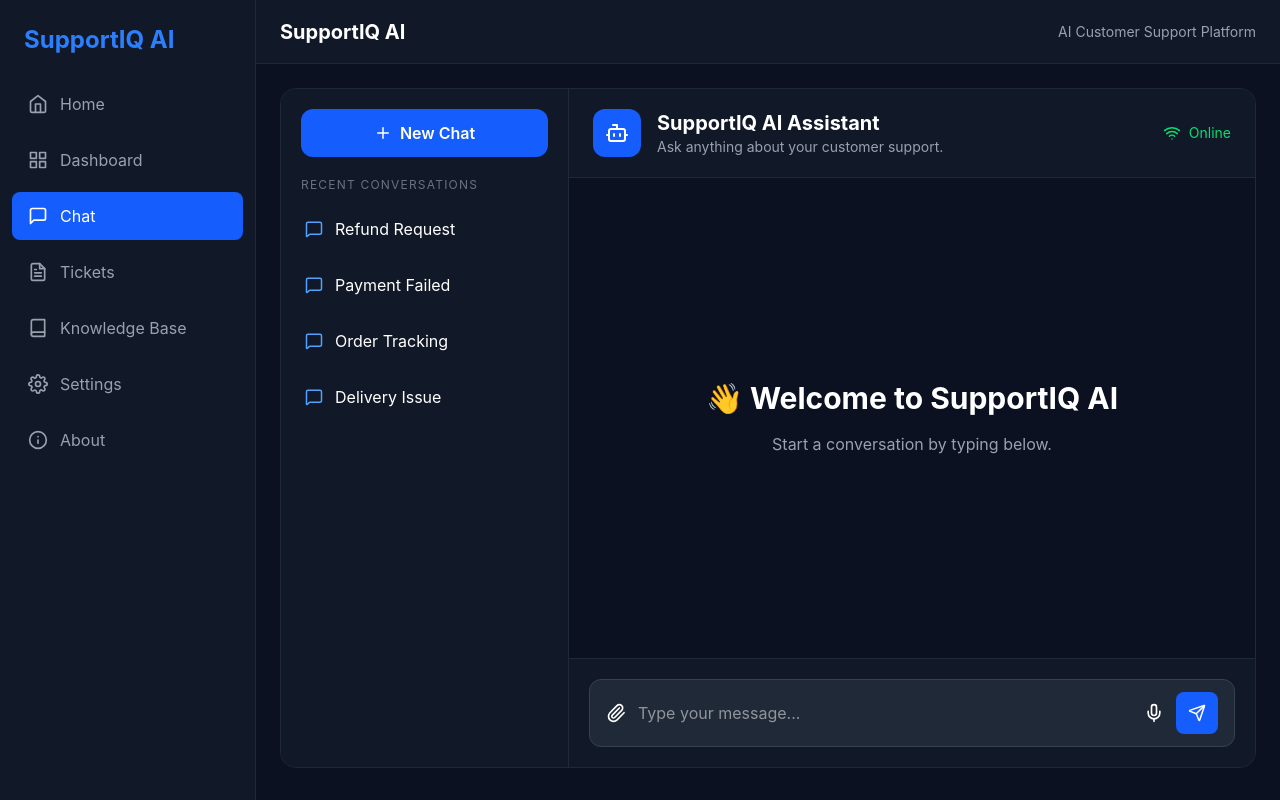
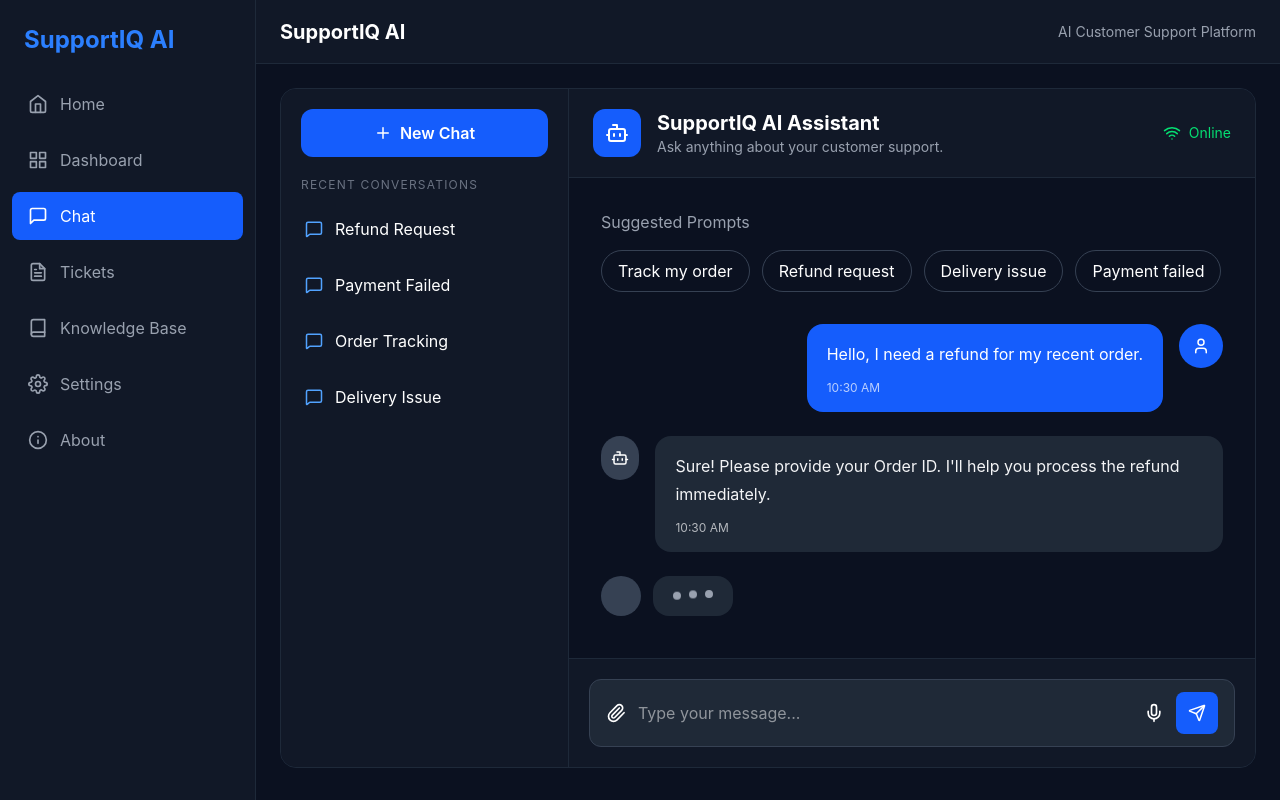
Before and after one commit to Tharun-Ajmeera/supportiq-ai, a React (Vite) app: page /chat in a window 1280 px wide. Built offline with nearby package versions, Linux system fonts and the light colour scheme.

Commit message:
Add chat conversation UI

```diff
--- a/src/components/chat/ChatWindow.jsx
+++ b/src/components/chat/ChatWindow.jsx
@@ -1,18 +1,37 @@
+import MessageBubble from "./MessageBubble";
+import SuggestedPrompts from "./SuggestedPrompts";
+import TypingIndicator from "./TypingIndicator";
+
+const messages = [
+  {
+    id: 1,
+    sender: "user",
+    text: "Hello, I need a refund for my recent order.",
+    time: "10:30 AM",
+  },
+  {
+    id: 2,
+    sender: "ai",
+    text:
+      "Sure! Please provide your Order ID. I'll help you process the refund immediately.",
+    time: "10:30 AM",
+  },
+];
+
 export default function ChatWindow() {
   return (
-    <div className="flex-1 flex items-center justify-center bg-[#0B1120]">
+    <div className="flex-1 overflow-y-auto bg-[#0B1120] p-8">
 
-      <div className="text-center">
+      <SuggestedPrompts />
 
-        <h2 className="text-3xl font-bold">
-          👋 Welcome to SupportIQ AI
-        </h2>
+      {messages.map((message) => (
+        <MessageBubble
+          key={message.id}
+          message={message}
+        />
+      ))}
 
-        <p className="mt-4 text-gray-400">
-          Start a conversation by typing below.
-        </p>
-
-      </div>
+      <TypingIndicator />
 
     </div>
   );
--- /dev/null
+++ b/src/components/chat/MessageBubble.jsx
@@ -0,0 +1,39 @@
+import { Bot, User } from "lucide-react";
+
+export default function MessageBubble({ message }) {
+  const isUser = message.sender === "user";
+
+  return (
+    <div
+      className={`flex ${isUser ? "justify-end" : "justify-start"} mb-6`}
+    >
+      <div
+        className={`flex max-w-3xl gap-4 ${
+          isUser ? "flex-row-reverse" : ""
+        }`}
+      >
+        <div
+          className={`h-11 w-11 rounded-full flex items-center justify-center ${
+            isUser ? "bg-blue-600" : "bg-gray-700"
+          }`}
+        >
+          {isUser ? <User size={18} /> : <Bot size={18} />}
+        </div>
+
+        <div
+          className={`rounded-2xl px-5 py-4 ${
+            isUser
+              ? "bg-blue-600 text-white"
+              : "bg-[#1F2937] text-gray-100"
+          }`}
+        >
+          <p className="leading-7">{message.text}</p>
+
+          <p className="mt-3 text-xs opacity-70">
+            {message.time}
+          </p>
+        </div>
+      </div>
+    </div>
+  );
+}
--- /dev/null
+++ b/src/components/chat/SuggestedPrompts.jsx
@@ -0,0 +1,31 @@
+const prompts = [
+  "Track my order",
+  "Refund request",
+  "Delivery issue",
+  "Payment failed",
+];
+
+export default function SuggestedPrompts() {
+  return (
+    <div className="mb-8">
+
+      <p className="mb-4 text-gray-400">
+        Suggested Prompts
+      </p>
+
+      <div className="flex flex-wrap gap-3">
+
+        {prompts.map((prompt) => (
+          <button
+            key={prompt}
+            className="rounded-full border border-gray-700 px-4 py-2 hover:border-blue-500 hover:bg-blue-500/10 transition"
+          >
+            {prompt}
+          </button>
+        ))}
+
+      </div>
+
+    </div>
+  );
+}
--- a/src/components/chat/TypingIndicator.jsx
+++ b/src/components/chat/TypingIndicator.jsx
@@ -0,0 +1,29 @@
+export default function TypingIndicator() {
+  return (
+    <div className="flex items-center gap-3 mt-6">
+
+      <div className="h-10 w-10 rounded-full bg-gray-700"></div>
+
+      <div className="rounded-2xl bg-[#1F2937] px-5 py-4">
+
+        <div className="flex gap-2">
+
+          <span className="h-2 w-2 rounded-full bg-gray-400 animate-bounce"></span>
+
+          <span
+            className="h-2 w-2 rounded-full bg-gray-400 animate-bounce"
+            style={{ animationDelay: "0.2s" }}
+          ></span>
+
+          <span
+            className="h-2 w-2 rounded-full bg-gray-400 animate-bounce"
+            style={{ animationDelay: "0.4s" }}
+          ></span>
+
+        </div>
+
+      </div>
+
+    </div>
+  );
+}
```
